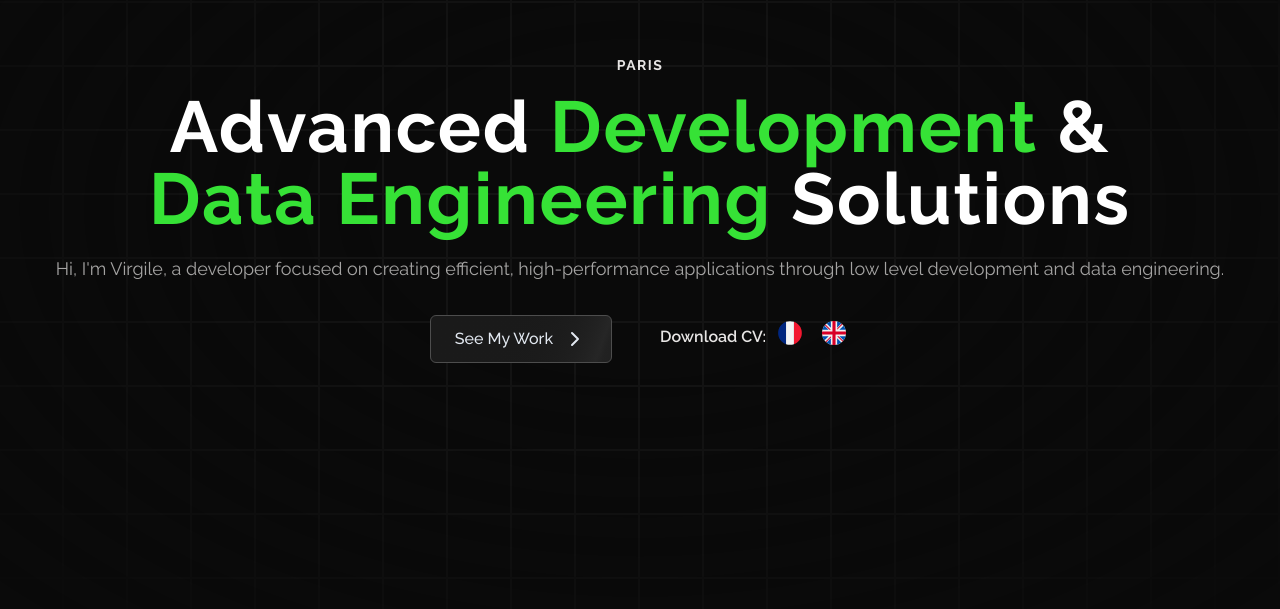
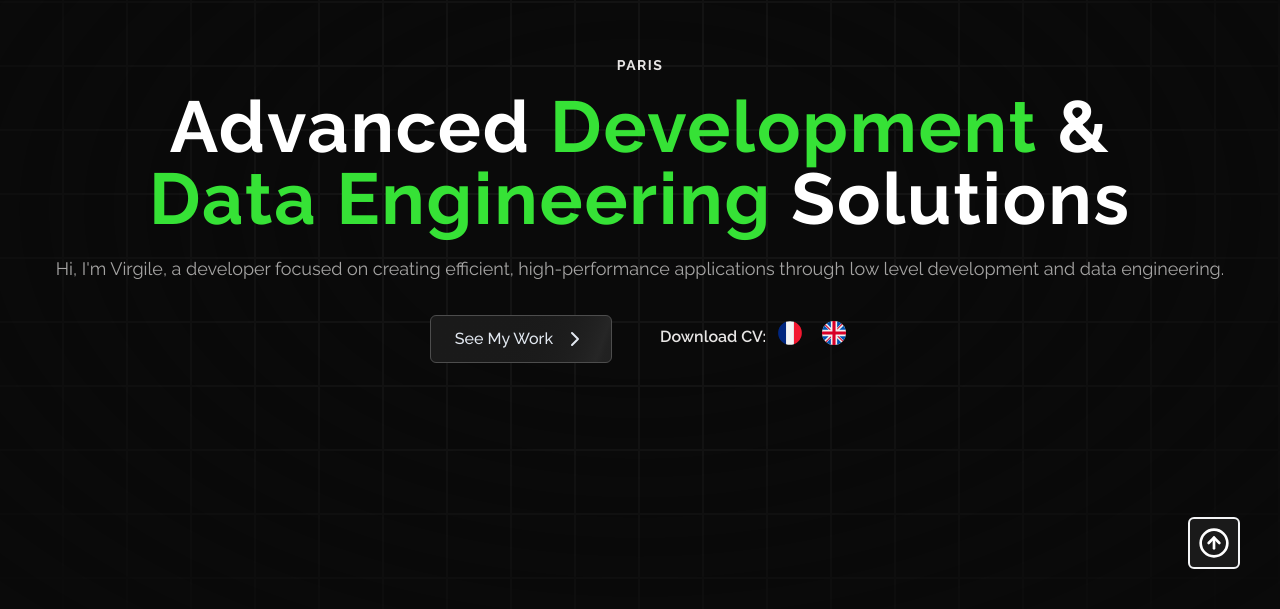
Before and after one commit to virgile953/Portfolio-reborn, a Next.js app: page / in a window 1280 px wide. Shown: the part 191-800 px from the top of the page. Built offline with nearby package versions, Linux system fonts and the light colour scheme.

Commit message:
Updated packages and added a back to top button

```diff
--- /dev/null
+++ b/app/components/ui/BackToTop.tsx
@@ -0,0 +1,60 @@
+"use client";
+
+import {
+	AnimatePresence,
+	motion,
+	useMotionValueEvent,
+	useScroll,
+} from "framer-motion";
+import React, { useState } from "react";
+import { CircleArrowUp } from "lucide-react";
+
+let useAnimation = true;
+
+export const BackToTop = ({ animate }: { animate?: boolean }) => {
+	const { scrollYProgress } = useScroll();
+	useAnimation = animate !== false;
+
+	const [visible, setVisible] = useState(false);
+
+	useMotionValueEvent(scrollYProgress, "change", (current) => {
+		if (typeof current === "number" && useAnimation) {
+			const direction = current - scrollYProgress.getPrevious()!;
+			if (scrollYProgress.get() < 0.7) {
+				setVisible(false);
+			} else {
+				setVisible(direction > 0);
+			}
+		}
+	});
+
+	return (
+		<AnimatePresence mode="wait">
+			{visible && (
+			<motion.button
+				initial={{
+					y: 100,
+					opacity: 0,
+				}}
+				animate={{
+					y: visible ? 0 : 100,
+					opacity: visible ? 1 : 0,
+				}}
+				exit={{
+					y: 100,
+					opacity: 0, // Exit animation for smooth disappearing
+				}}
+				transition={{
+					duration: 0.2,
+				}}
+				className="fixed bottom-10 right-10 z-[5000] rounded-md justify-center gap-2.5  px-2 py-2 border-2 transition-colors
+						border-dark-200 	 bg-white		hover:bg-gray-100
+						dark:border-gray-100 dark:bg-dark-200	dark:hover:bg-slate-800"
+				onClick={() => window.scrollTo({ top: 0, behavior: 'smooth' })}
+				>
+					<CircleArrowUp className="h-8 w-8 text-dark-200 dark:text-white"/>
+				</motion.button>
+			)}
+		</AnimatePresence>
+	);
+};
--- a/app/page.tsx
+++ b/app/page.tsx
@@ -4,6 +4,7 @@ import HeroSection from "./components/HeroSection";
 import Skills from "./components/Skills";
 import Projects from "./components/Projects";
 import Footer from "./components/Footer";
+import { BackToTop } from "./components/ui/BackToTop";
 
 export default function Home() {
   return (
@@ -14,6 +15,7 @@ export default function Home() {
         <Skills />
         <Projects />
         <Footer />
+        <BackToTop />
       </div>
     </main>
   );
```
Also changed, not shown: app/components/ui/Navbar.tsx (+5 -8 lines), package.json (+8 -8 lines), 1 other file (tests, documents, lock files or other folders).
